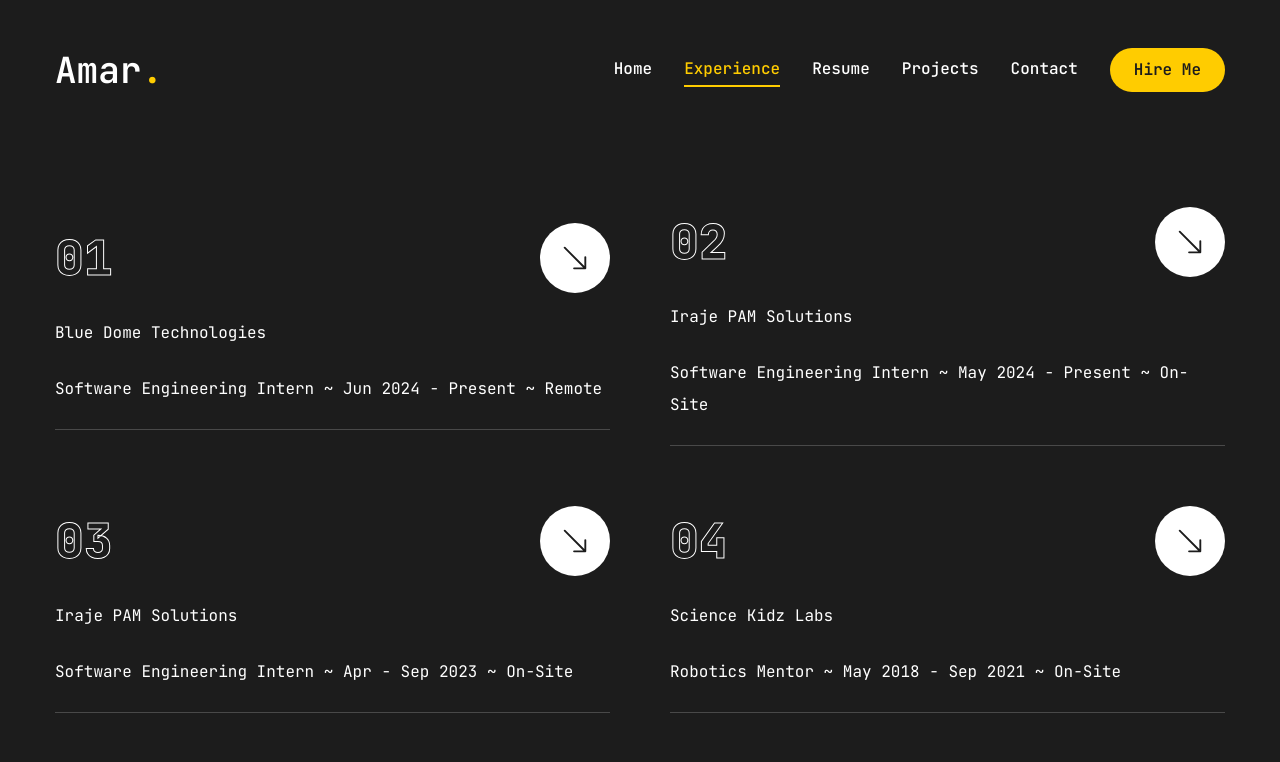
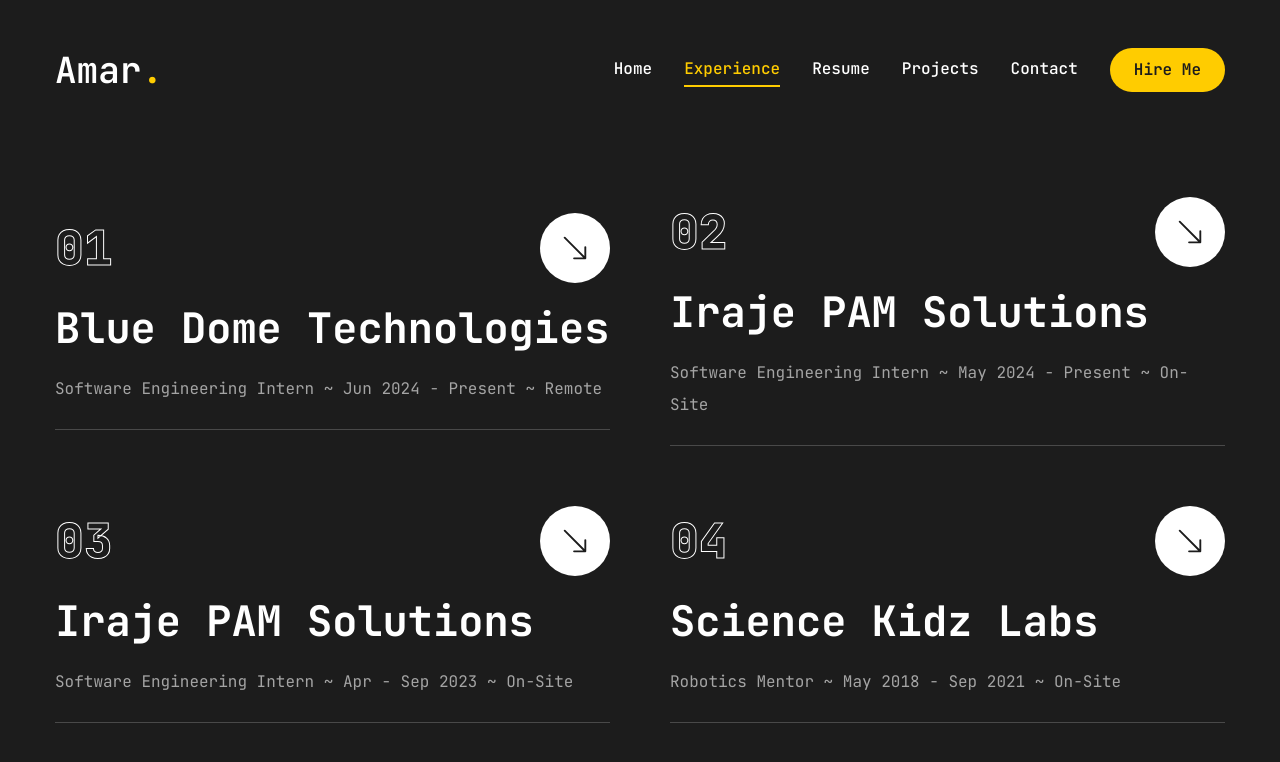
Before and after one commit to AmarMaster/amar-portfolio, a Next.js app: page /experience in a window 1280 px wide. Shown: the top 762 px of the page. Built offline with nearby package versions, Linux system fonts and the light colour scheme.

Commit message:
commit 2

```diff
--- a/app/experience/page.jsx
+++ b/app/experience/page.jsx
@@ -63,11 +63,13 @@
                   </Link>
                 </div>
                 {/* heading */}
-                <h2>{experience.title}</h2>
+                <h2 className="text-[42px] font-bold leading-none text-white group-hover:text-accent transition-all duration-500">{experience.title}</h2>
                 {/* description */}
-                <p>{experience.description}</p>
+                <p className="text-white/60">{experience.description}</p>
                 {/* border */}
                 <div className="border-b border-white/20 w-full"></div>
+                {/* to add: links */}
+
               </div>
             );
           })}
```
